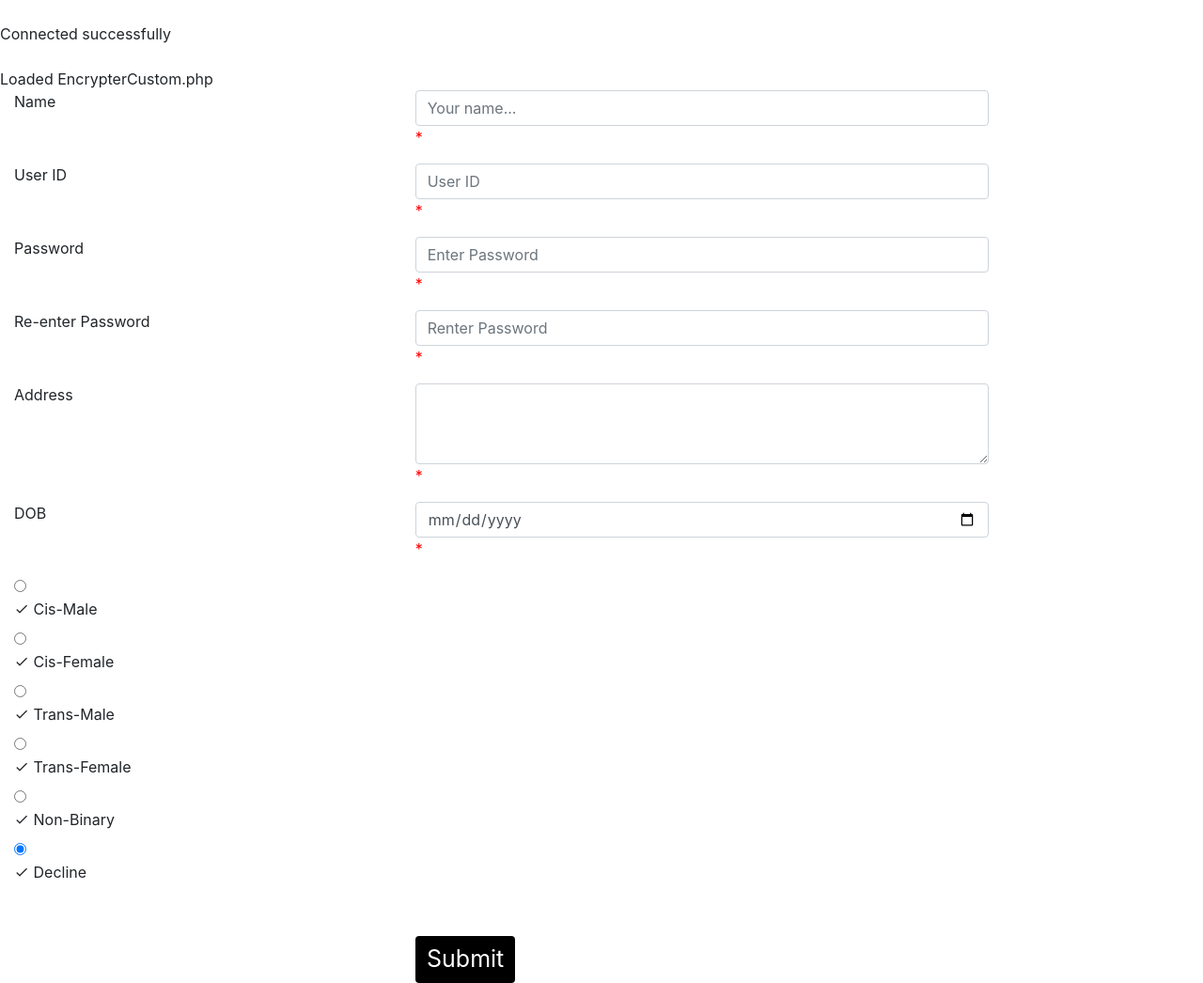
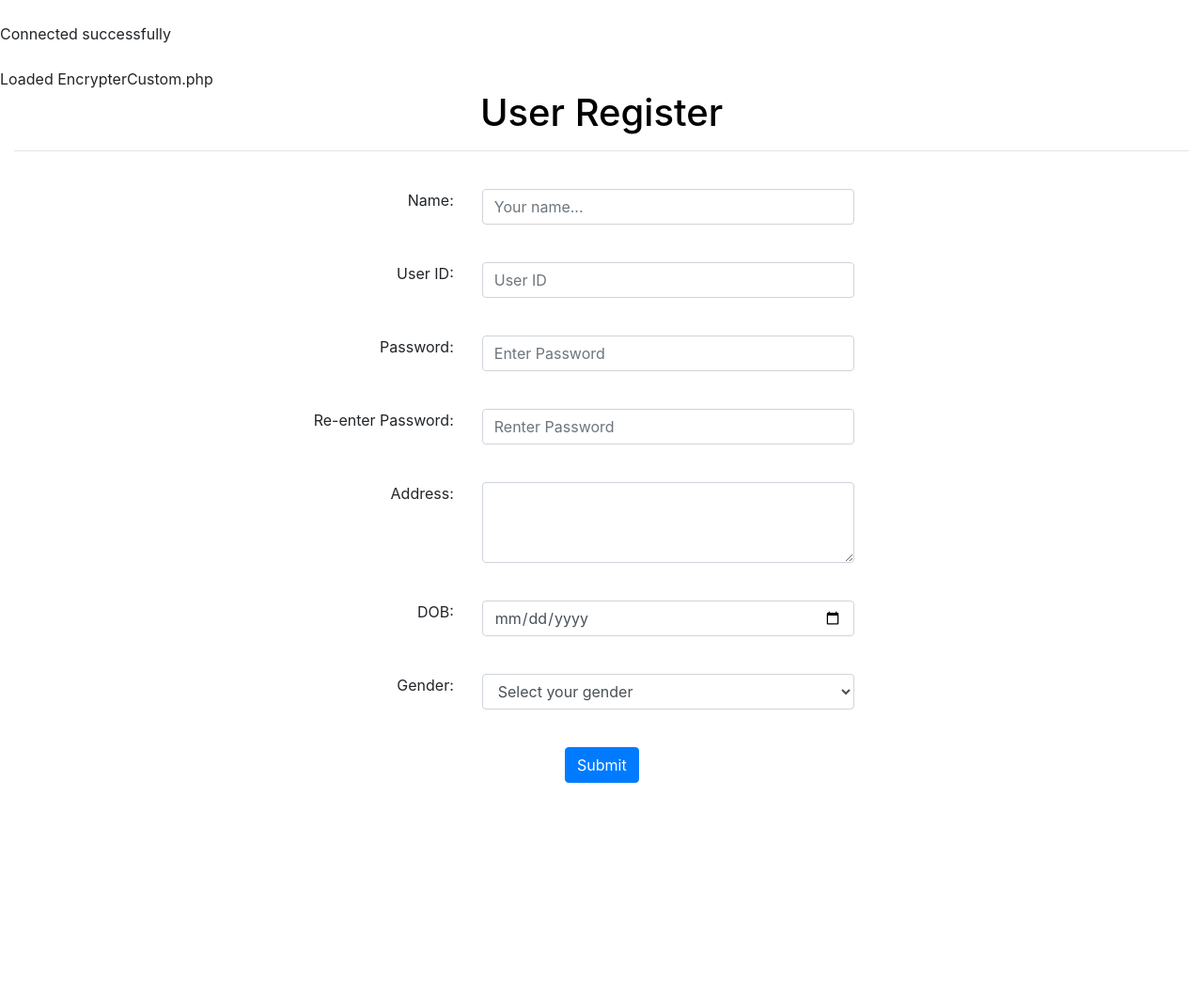
Before and after one commit to jawad-kp/Prescription-Manager, a PHP site: page /DBMS/Public/Register.php in a window 1280 px wide. Shown: the whole page at 94% size. After the commit the page ends 833 px from the top, so only its background shows below. Run offline with PHP 8.4, Linux system fonts and the light colour scheme; data that the repository does not hold is empty; some libraries are stand-ins or nearby versions.

Commit message:
Styled a bunch of pages

```diff
--- a/Public/AdminLog.php
+++ b/Public/AdminLog.php
@@ -86,7 +86,7 @@
   ?>
 
 	<div class="container-fluid">
-		<center><h1 style="color: black" class="fadeInDownBig animated">User Sign in</h1></center><hr><br>
+		<center><h1 style="color: black" class="fadeInDownBig animated">Admin Sign in</h1></center><hr><br>
 		<div class="container">
 			<div class="row">
 				<div class="col-3"></div>
--- a/Public/AdminReg.php
+++ b/Public/AdminReg.php
@@ -124,7 +124,7 @@
 ?>
 
 	<div class="container-fluid">
-		<center><h1 style="color: black" class="fadeInDownBig animated">User Register</h1></center><hr><br>
+		<center><h1 style="color: black" class="fadeInDownBig animated">Admin Register</h1></center><hr><br>
 		<div class="row">
 			<div class="col-2"></div>
 			<form name="docreg" method="post" action="<?php echo htmlspecialchars($_SERVER["PHP_SELF"]); ?>" class="col-8">
--- a/Public/Register.php
+++ b/Public/Register.php
@@ -6,6 +6,7 @@
   	<meta name="viewport" content="width= device-width, initial-scale=1">
   	<style type="text/css">
   		.error{ color: red; font-size: 16px }
+		.titles {text-align: right;}
   	</style>
   	<link rel="stylesheet" type="text/css" href="../node_modules/bootstrap/dist/css/bootstrap.css">
   	<link rel="stylesheet" type="text/css" href="../Dependencies/Hover-master/css/hover.css">
@@ -138,86 +139,113 @@
 ?>
 
 	<div class="container-fluid">
-	<form name="docreg" method="post" action="<?php echo htmlspecialchars($_SERVER["PHP_SELF"]); ?>" >
+	<center><h1 style="color: black" class="fadeInDownBig animated">User Register</h1></center><hr><br>
+		<div class="row">
+			<div class="col-2"></div>
+			<form name="docreg" method="post" action="<?php echo htmlspecialchars($_SERVER["PHP_SELF"]); ?>" class="col-8">
 				<div class="row form-group">
 
-	 		<div class="col-sm-4">
-				<label class = "lab">Name </label>
+	 				<div class="col-sm-4 titles">
+						<label class = "lab">Name: </label>
 					</div>
 
 					<div class="col-sm-6">
 						<input type="text" name="nm" placeholder="Your name..." class="form-control">
-				<span class="error">* <?php echo $nmerr;?></span>
+						<span class="error"> <?php echo $nmerr;?></span>
 					</div>
-
 				</div>
-
+				<br>
 				<div class="row form-group">
 
-			<div class="col-sm-4">
-				<label class = "lab">User ID</label>
+					<div class="col-sm-4 titles">
+						<label class = "lab">User ID: </label>
 					</div>
 
 					<div class="col-sm-6">
 						<input type="text" name="uid" placeholder="User ID" class="form-control">
-				<span class="error">*  <?php echo $uiderr;?> </span>
+						<span class="error">  <?php echo $uiderr;?> </span>
 					</div>
 
 				</div>
-
+				<br>
 				<div class="row form-group">
 
-			<div class="col-sm-4">
-				<label class = "lab">Password</label>
+					<div class="col-sm-4 titles">
+						<label class = "lab">Password: </label>
 					</div>
 
 					<div class="col-sm-6">
 						<input type="password" placeholder="Enter Password" name="pass" class="form-control" required>
-		           <span class="error">* <?php echo $pswderr;?> </span>
+						<span class="error"> <?php echo $pswderr;?> </span>
 					</div>
 
 				</div>
-
+				<br>
 				<div class="row form-group">
-			<div class="col-sm-4">
-		         <label class = "lab">Re-enter Password</label>
+					<div class="col-sm-4 titles">
+						<label class = "lab">Re-enter Password: </label>
 					</div>
 
 					<div class="col-sm-6">
 						<input type="password" placeholder="Renter Password" name="RePass" class="form-control" autocomplete="new-password">
-		           <span class="error">* <?php echo $reperr;?> </span>
+						<span class="error"> <?php echo $reperr;?> </span>
 
 					</div>
 				</div>
-
+				<br>
 
 				<div class="row form-group">
 
-			<div class="col-sm-4">
-		         <label class = "lab">Address</label>
+					<div class="col-sm-4 titles">
+						<label class = "lab">Address: </label>
 					</div>
 
 					<div class="col-sm-6">
 						<textarea class="form-control" rows="3" id="Addr" name="Addr"></textarea>
-		          <span class="error">* <?php echo $Addrerr;?> </span>
+						<span class="error"> <?php echo $Addrerr;?> </span>
 					</div>
 
 				</div>
-
+				<br>
 				<div class="row form-group">
 
-			<div class="col-sm-4">
-		         <label for="DOB" class = "lab">DOB</label>
+					<div class="col-sm-4 titles">
+						<label for="DOB" class = "lab">DOB: </label>
 					</div>
 
 					<div class="col-sm-6">
 						<input type="date" placeholder="DOB" name="DOB"class="form-control">
-		           <span class="error">* <?php echo $Doberr;?> </span>
+						<span class="error"> <?php echo $Doberr;?> </span>
 					</div>
 
 				</div>
+				<br>
+				<div class="row form-group">
 
-        <div class="row">
+					<div class="col-sm-4 titles">
+						<label for="DOB" class = "lab">Gender: </label>
+					</div>
+					<div class="col-sm-6">
+						<select name="gender" class="form-control" >
+							<option value="" disabled selected>Select your gender</option>
+							<option value="Cis-Male">Cis-Male</option>
+							<option value="Cis-Female">Cis-Female</option>
+							<option value="Trans-Male">Trans-Male</option>
+							<option value="Trans-Female">Trans-Female</option>
+							<option value="Non-Binary">Non-Binary</option>
+							<option value="Decline">Decline</option>
+						</select>
+					</div>
+				</div>
+				<br>
+				<center><button type="submit" class=" btn btn-primary hvr-glow ">Submit</button></center>
+
+			</form>
+			<div class="col-2"></div>
+		</div>
+	</div>
+
+<!-- <div class="row">
 
 	<div class="col-sm-8">
 		<div class="pretty p-icon p-curve p-jelly">
@@ -271,21 +299,17 @@
 	</div>
 
 
-        </div>
-        <br><br>
+</div> -->
 
-        <div class="row">
+<!-- <div class="row">
 	<div class="col-sm"></div>
 	<div class="col-sm">
-	        	<button type="submit" class=" btn btn-primary hvr-radial-out " style="background-color: black; font-size: 25px; border: none;">Submit</button>
+		<button type="submit" class=" btn btn-primary hvr-glow ">Submit</button>
 	</div>
 	<div class="col-sm"></div>
 
-     	</div>
+</div>	 -->
 
-
-	</form>
-</div>
 
 </body>
 </html>
```
Also changed, not shown: Public/FillPrescription.php (+44 -18 lines), Public/Login.php (+23 -16 lines), Public/PrescribeMedicine.php (+20 -9 lines), Public/ReportAndDiagnosis.php (+42 -20 lines), Public/ShowPatientDetails.php (+13 -4 lines). Lines whose indentation alone changed are shown as unchanged.
